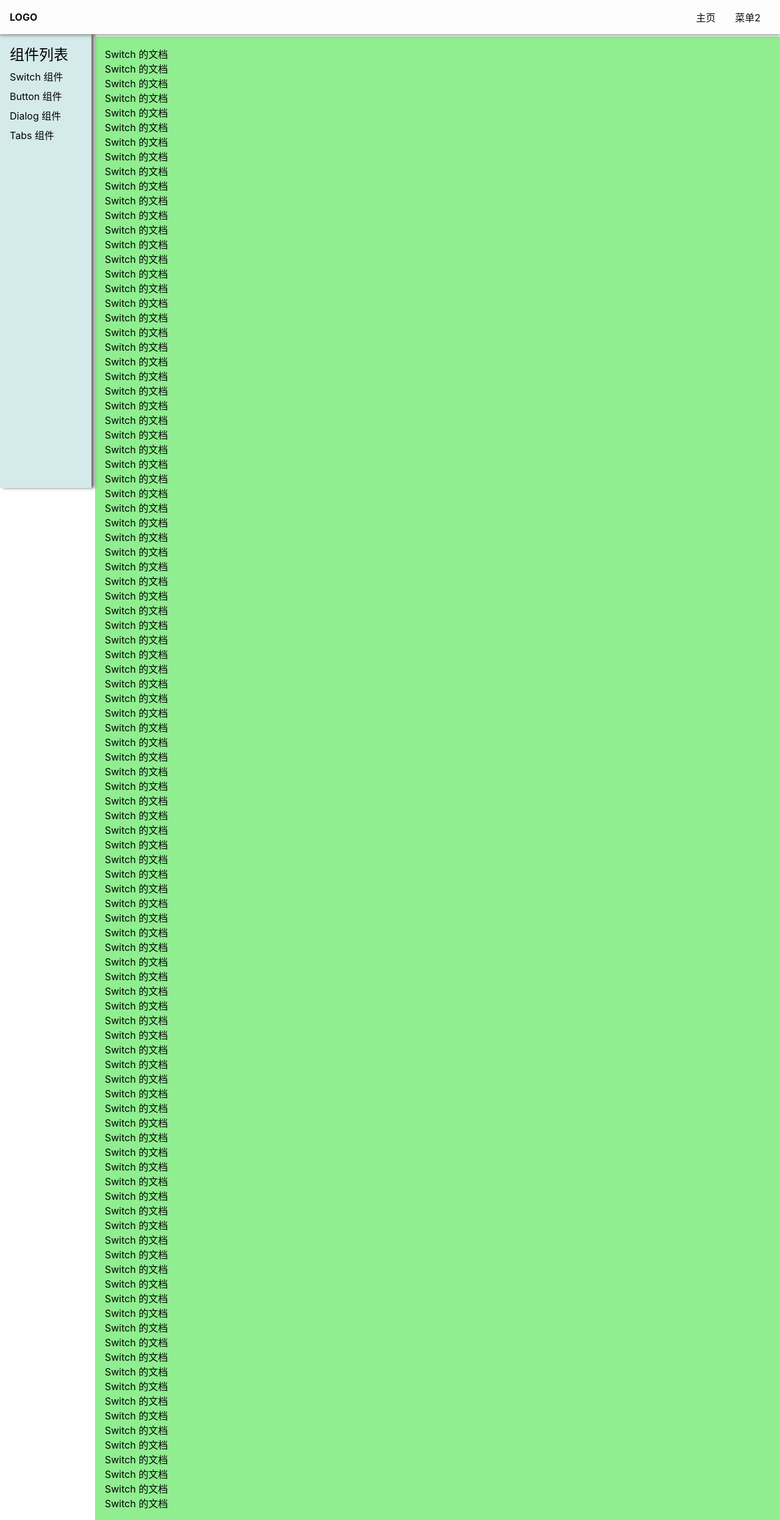
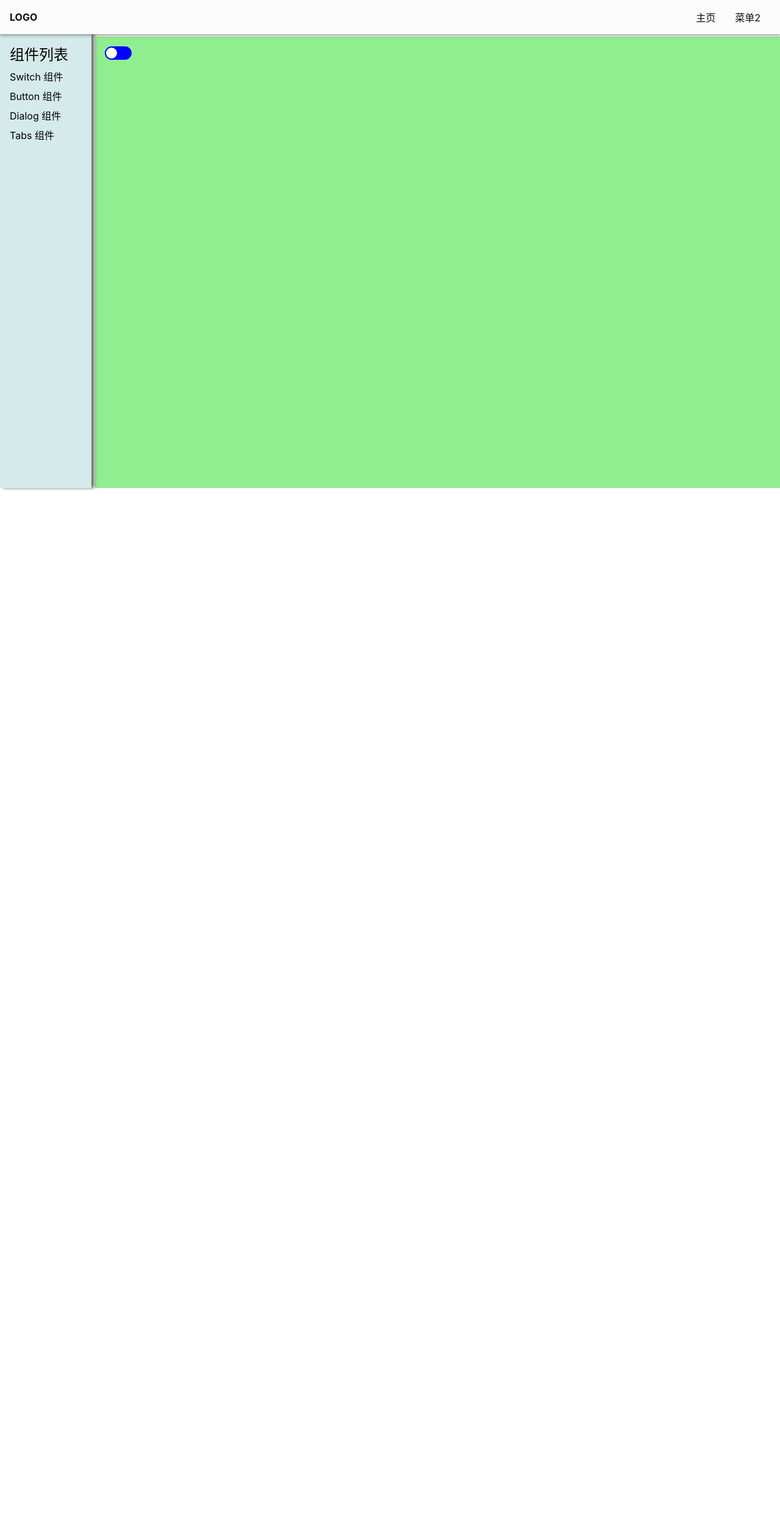
Before and after one commit to BenjaminWu-59/Klan-UI-Source, a Vue app: page /#/doc/switch in a window 1280 px wide. Shown: the whole page at 61% size. After the commit the page ends 800 px from the top, so only its background shows below. Built offline with nearby package versions, Linux system fonts and the light colour scheme.

Commit message:
hover之后 button右滚动

```diff
--- a/src/components/SwitchDemo.vue
+++ b/src/components/SwitchDemo.vue
@@ -1,110 +1,14 @@
 <template>
-<div>    <p>Switch 的文档</p>
-  <p>Switch 的文档</p>
-  <p>Switch 的文档</p>
-  <p>Switch 的文档</p>
-  <p>Switch 的文档</p>
-  <p>Switch 的文档</p>
-  <p>Switch 的文档</p>
-  <p>Switch 的文档</p>
-  <p>Switch 的文档</p>
-  <p>Switch 的文档</p>
-  <p>Switch 的文档</p>
-  <p>Switch 的文档</p>
-  <p>Switch 的文档</p>
-  <p>Switch 的文档</p>
-  <p>Switch 的文档</p>
-  <p>Switch 的文档</p>
-  <p>Switch 的文档</p>
-  <p>Switch 的文档</p>
-  <p>Switch 的文档</p>
-  <p>Switch 的文档</p>
-  <p>Switch 的文档</p>
-  <p>Switch 的文档</p>
-  <p>Switch 的文档</p>
-  <p>Switch 的文档</p>
-  <p>Switch 的文档</p>
-  <p>Switch 的文档</p>
-  <p>Switch 的文档</p>
-  <p>Switch 的文档</p>
-  <p>Switch 的文档</p>
-  <p>Switch 的文档</p>
-  <p>Switch 的文档</p>
-  <p>Switch 的文档</p>
-  <p>Switch 的文档</p>
-  <p>Switch 的文档</p>
-  <p>Switch 的文档</p>
-  <p>Switch 的文档</p>
-  <p>Switch 的文档</p>
-  <p>Switch 的文档</p>
-  <p>Switch 的文档</p>
-  <p>Switch 的文档</p>
-  <p>Switch 的文档</p>
-  <p>Switch 的文档</p>
-  <p>Switch 的文档</p>
-  <p>Switch 的文档</p>
-  <p>Switch 的文档</p>
-  <p>Switch 的文档</p>
-  <p>Switch 的文档</p>
-  <p>Switch 的文档</p>
-  <p>Switch 的文档</p>
-  <p>Switch 的文档</p>
-  <p>Switch 的文档</p>
-  <p>Switch 的文档</p>
-  <p>Switch 的文档</p>
-  <p>Switch 的文档</p>
-  <p>Switch 的文档</p>
-  <p>Switch 的文档</p>
-  <p>Switch 的文档</p>
-  <p>Switch 的文档</p>
-  <p>Switch 的文档</p>
-  <p>Switch 的文档</p>
-  <p>Switch 的文档</p>
-  <p>Switch 的文档</p>
-  <p>Switch 的文档</p>
-  <p>Switch 的文档</p>
-  <p>Switch 的文档</p>
-  <p>Switch 的文档</p>
-  <p>Switch 的文档</p>
-  <p>Switch 的文档</p>
-  <p>Switch 的文档</p>
-  <p>Switch 的文档</p>
-  <p>Switch 的文档</p>
-  <p>Switch 的文档</p>
-  <p>Switch 的文档</p>
-  <p>Switch 的文档</p>
-  <p>Switch 的文档</p>
-  <p>Switch 的文档</p>
-  <p>Switch 的文档</p>
-  <p>Switch 的文档</p>
-  <p>Switch 的文档</p>
-  <p>Switch 的文档</p>
-  <p>Switch 的文档</p>
-  <p>Switch 的文档</p>
-  <p>Switch 的文档</p>
-  <p>Switch 的文档</p>
-  <p>Switch 的文档</p>
-  <p>Switch 的文档</p>
-  <p>Switch 的文档</p>
-  <p>Switch 的文档</p>
-  <p>Switch 的文档</p>
-  <p>Switch 的文档</p>
-  <p>Switch 的文档</p>
-  <p>Switch 的文档</p>
-  <p>Switch 的文档</p>
-  <p>Switch 的文档</p>
-  <p>Switch 的文档</p>
-  <p>Switch 的文档</p>
-  <p>Switch 的文档</p>
-  <p>Switch 的文档</p>
-  <p>Switch 的文档</p>
-  <p>Switch 的文档</p>
+<div>
+<Switch/>
 </div>
 </template>
 
 <script lang="ts">
+import Switch from '../lib/Switch.vue'
 export default {
-  name: 'SwitchDemo'
+  name: 'SwitchDemo',
+  components:{Switch}
 };
 </script>
 
--- /dev/null
+++ b/src/lib/Switch.vue
@@ -0,0 +1,34 @@
+<template>
+<button><span></span></button>
+</template>
+
+<script lang="ts">
+export default {
+  name: 'Switch'
+};
+</script>
+
+<style lang="scss" scoped>
+$h: 22px;
+$h2: $h - 4px;
+button{
+  height: $h;
+  width: $h*2;
+  border:none;
+  background: blue;
+  border-radius: $h/2;
+  position: relative;
+}
+span{
+  position: absolute;
+  top:2px;
+  left: 2px;
+  height: $h2;
+  width: $h2;
+  background: white;
+  border-radius: $h2/2;
+}
+button:hover > span{
+  left: calc(100% - #{$h} - 2px);
+}
+</style>
```
